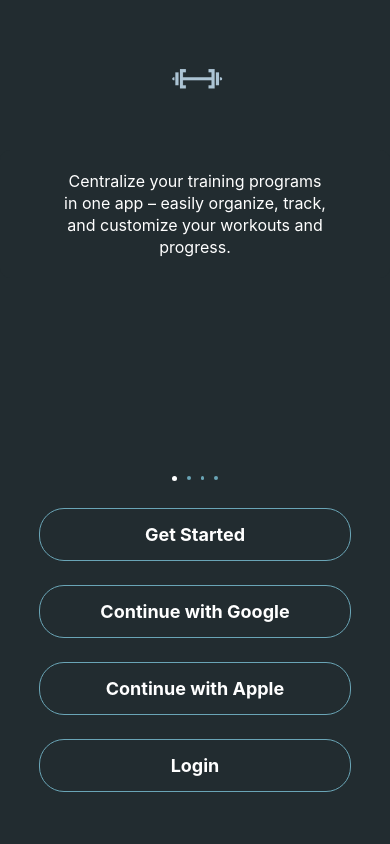
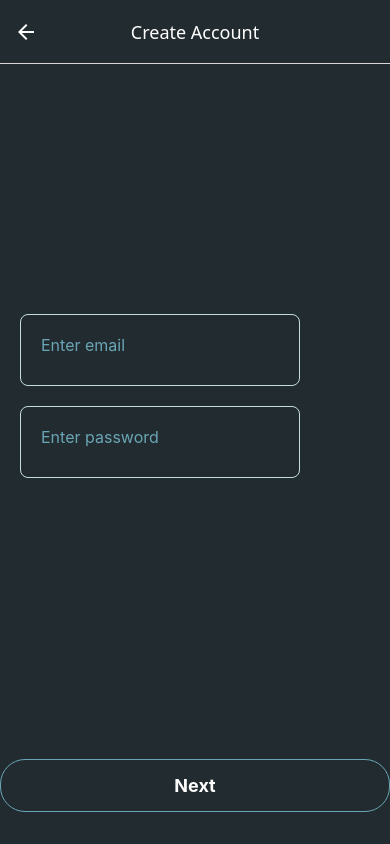
Before and after one commit to noorhshalabi/MyTrainingHub, a React Native app: screen /Signup in a window 390 px wide. Built offline with nearby package versions, Linux system fonts and the light colour scheme.

Commit message:
Progress towards Signup

```diff
--- a/App.js
+++ b/App.js
@@ -3,6 +3,7 @@ import { Animated, Text, StyleSheet, Image, View } from 'react-native';
 import { NavigationContainer } from '@react-navigation/native';
 import { createStackNavigator } from '@react-navigation/stack';
 import IntroductionScreen from './src/screens/IntroductionScreen';
+import SignupScreen from './src/screens/SignupScreen';
 
 const Stack = createStackNavigator();
 
@@ -40,7 +41,21 @@ const App = () => {
   return (
     <NavigationContainer>
       <Stack.Navigator screenOptions={{ headerShown: false }}>
-        <Stack.Screen name="Introduction" component={IntroductionScreen} />
+        <Stack.Screen name="Introduction" component={IntroductionScreen} options={{ headerShown: false }} />
+        <Stack.Screen
+          name="Signup"
+          component={SignupScreen}
+          options={{
+            headerShown: true,
+            title: 'Create Account', // Header title
+            headerBackTitle: '', // Explicitly hide the back title
+            headerStyle: {
+              backgroundColor: '#222C30', // Header background color
+            },
+            headerTintColor: '#fff', // Back button and title color
+            headerTitleAlign: 'center', // Center the title
+          }}
+/>
       </Stack.Navigator>
     </NavigationContainer>
   );
@@ -51,7 +66,7 @@ const styles = StyleSheet.create({
     flex: 1,
     justifyContent: 'center',
     alignItems: 'center',
-    backgroundColor: '#222C30', // Keep the background color constant
+    backgroundColor: '#222C30',
   },
   logo: {
     width: 200,
--- a/package.json
+++ b/package.json
@@ -11,6 +11,7 @@
   },
   "dependencies": {
     "@react-native-community/masked-view": "^0.1.11",
+    "@react-native-masked-view/masked-view": "^0.3.2",
     "@react-navigation/bottom-tabs": "^7.0.0",
     "@react-navigation/native": "^7.0.14",
     "@react-navigation/native-stack": "^7.0.0",
--- /dev/null
+++ b/src/components/Input.tsx
@@ -0,0 +1,117 @@
+import React, {useRef, useState} from 'react';
+import {
+  Animated,
+  StyleSheet,
+  TextInput,
+  View,
+  Text,
+  Easing,
+} from 'react-native';
+
+interface InputProps {
+  label: string;
+  duration?: number;
+  labelColor?: string;
+}
+
+const Input: React.FC<InputProps> = ({
+  label,
+  duration = 300,
+  labelColor = '#6AA5B6',
+}) => {
+  const animatedLabelY = useRef(new Animated.Value(0)).current;
+  const animatedBorderWidth = useRef(new Animated.Value(1)).current;
+
+  const [value, setValue] = useState('');
+
+  const handleFocus = () => {
+    if (value) return; // Do not animate if input already has text
+    animateLabel(-40);
+    animateBorder(2);
+  };
+
+  const handleBlur = () => {
+    if (value) return;
+    animateLabel(0);
+    animateBorder(1);
+  };
+
+  const animateLabel = (toValue: number) => {
+    Animated.timing(animatedLabelY, {
+      toValue,
+      duration,
+      easing: Easing.ease,
+      useNativeDriver: true,
+    }).start();
+  };
+
+  const animateBorder = (toValue: number) => {
+    Animated.timing(animatedBorderWidth, {
+      toValue,
+      duration,
+      useNativeDriver: false,
+      easing: Easing.ease,
+    }).start();
+  };
+
+  const animatedFontSize = animatedLabelY.interpolate({
+    inputRange: [-25, 0],
+    outputRange: [14, 16], // Font size smaller when label moves up
+  });
+
+  const animatedBorderColor = animatedBorderWidth.interpolate({
+    inputRange: [1, 2],
+    outputRange: ['#C3DDDF', '#6AA5B6'], // Border color changes on focus
+  });
+
+  return (
+    <Animated.View
+      style={[
+        styles.container,
+        {borderWidth: animatedBorderWidth, borderColor: animatedBorderColor},
+      ]}>
+      <Animated.Text
+        style={[
+          styles.label,
+          {
+            transform: [{translateY: animatedLabelY}],
+            fontSize: animatedFontSize,
+            color: labelColor,
+          },
+        ]}>
+        {label}
+      </Animated.Text>
+      <TextInput
+        style={styles.input}
+        value={value}
+        onChangeText={setValue}
+        onFocus={handleFocus}
+        onBlur={handleBlur}
+      />
+    </Animated.View>
+  );
+};
+
+const styles = StyleSheet.create({
+  container: {
+    width: '80%',
+    borderRadius: 8,
+    padding: 10,
+    marginBottom: 20,
+  },
+  label: {
+    position: 'absolute',
+    top: 20,
+    left: 20,
+    zIndex: 1,
+    paddingHorizontal: 0,
+  },
+  input: {
+    height: 50,
+    fontSize: 16,
+    color: '#222C30',
+    paddingHorizontal: 8,
+  },
+});
+
+export default Input;
--- a/src/screens/IntroductionScreen.js
+++ b/src/screens/IntroductionScreen.js
@@ -1,6 +1,8 @@
 import React, { useEffect, useState } from 'react';
 import { View, Text, Animated, ScrollView, TouchableOpacity, Dimensions } from 'react-native';
 import IntroductionScreenStyles from '../styles/IntroductionScreenStyles';
+import { createStackNavigator } from '@react-navigation/stack';
+import { useNavigation } from '@react-navigation/native';
 
 const IntroductionScreen = ({ navigation }) => {
   const items = [
@@ -9,12 +11,8 @@ const IntroductionScreen = ({ navigation }) => {
     "Track your personal records for each movement and view your training history, all linked to the exercises you do daily.",
     "Directly log your training, access your PRs, and get back to lifting with all your data in one place.",
   ];
-
   const [currentIndex, setCurrentIndex] = useState(0);
-
-  // Animation for fading in the content
-  const fadeInOpacity = useState(new Animated.Value(0))[0];
-
+  const fadeInOpacity = useState(new Animated.Value(0))[0]; //animation for fade in
   const { width } = Dimensions.get('window');
 
   useEffect(() => {
@@ -74,7 +72,7 @@ const IntroductionScreen = ({ navigation }) => {
 
         {/* Buttons */}
         <Animated.View style={IntroductionScreenStyles.buttonsContainer}>
-          <TouchableOpacity style={[IntroductionScreenStyles.button, IntroductionScreenStyles.borderButton]}>
+          <TouchableOpacity onPress={() => navigation.navigate('Signup')} style={[IntroductionScreenStyles.button, IntroductionScreenStyles.borderButton]}>
             <Text style={IntroductionScreenStyles.buttonText}>Get Started</Text>
           </TouchableOpacity>
 
--- /dev/null
+++ b/src/screens/SignupScreen.js
@@ -0,0 +1,72 @@
+import React from 'react';
+import {
+  View,
+  Animated,
+  StyleSheet,
+  Text,
+  TouchableOpacity,
+  Keyboard,
+} from 'react-native';
+import IntroductionScreenStyles from '../styles/IntroductionScreenStyles';
+import Input from '../components/Input';
+import {SafeAreaView} from 'react-native-safe-area-context';
+import {
+  KeyboardAvoidingView,
+  Platform,
+  TouchableWithoutFeedback,
+} from 'react-native';
+
+const SignupScreen = ({navigation}) => {
+  const handleKeyboardDismiss = () => {
+    Keyboard.dismiss();
+  };
+
+  return (
+    <KeyboardAvoidingView
+      behavior={Platform.OS === 'ios' ? 'padding' : 'height'}
+      style={styles.container}>
+      <TouchableWithoutFeedback onPress={handleKeyboardDismiss}>
+        <SafeAreaView style={styles.container}>
+          <View style={styles.inputContainer}>
+            <Input label="Enter email" duration={300} labelColor={'#6AA5B6'} />
+            <Input label="Enter password" duration={300} labelColor={'#6AA5B6'}/>
+          </View>
+
+          <Animated.View style={styles.buttonContainer}>
+            <TouchableOpacity
+              onPress={() => navigation.navigate('UpdateProfile')}
+              style={[
+                IntroductionScreenStyles.button,
+                IntroductionScreenStyles.borderButton,
+              ]}>
+              <Text style={IntroductionScreenStyles.buttonText}>Next</Text>
+            </TouchableOpacity>
+          </Animated.View>
+        </SafeAreaView>
+      </TouchableWithoutFeedback>
+    </KeyboardAvoidingView>
+  );
+};
+
+const styles = StyleSheet.create({
+  container: {
+    flex: 1,
+    backgroundColor: '#222C30', // Grey background
+  },
+  inputContainer: {
+    flex: 1, // Occupy most of the screen
+    justifyContent: 'center', // Center inputs vertically
+    paddingHorizontal: 20, // Add padding on the sides
+  },
+  buttonContainer: {
+    marginBottom: 20, // Space below the button
+    alignItems: 'center', // Center the button horizontally
+  },
+  text: {
+    color: '#fff',
+    fontSize: 18,
+    marginVertical: 10,
+  },
+});
+
+export default SignupScreen;
```
Also changed, not shown: src/screens/LogIn.js (deleted, +0 -42 lines), src/styles/InputFieldsStyles.js (added), 2 other files (tests, documents, lock files or other folders).
